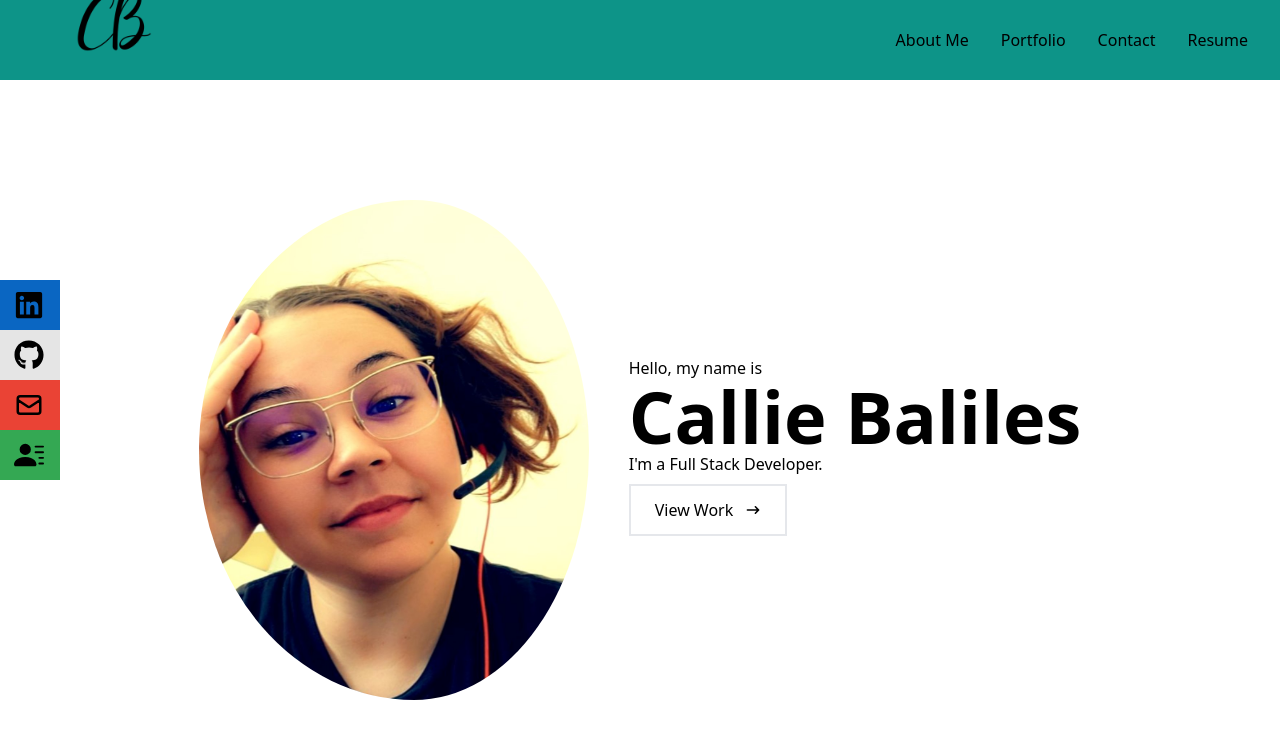
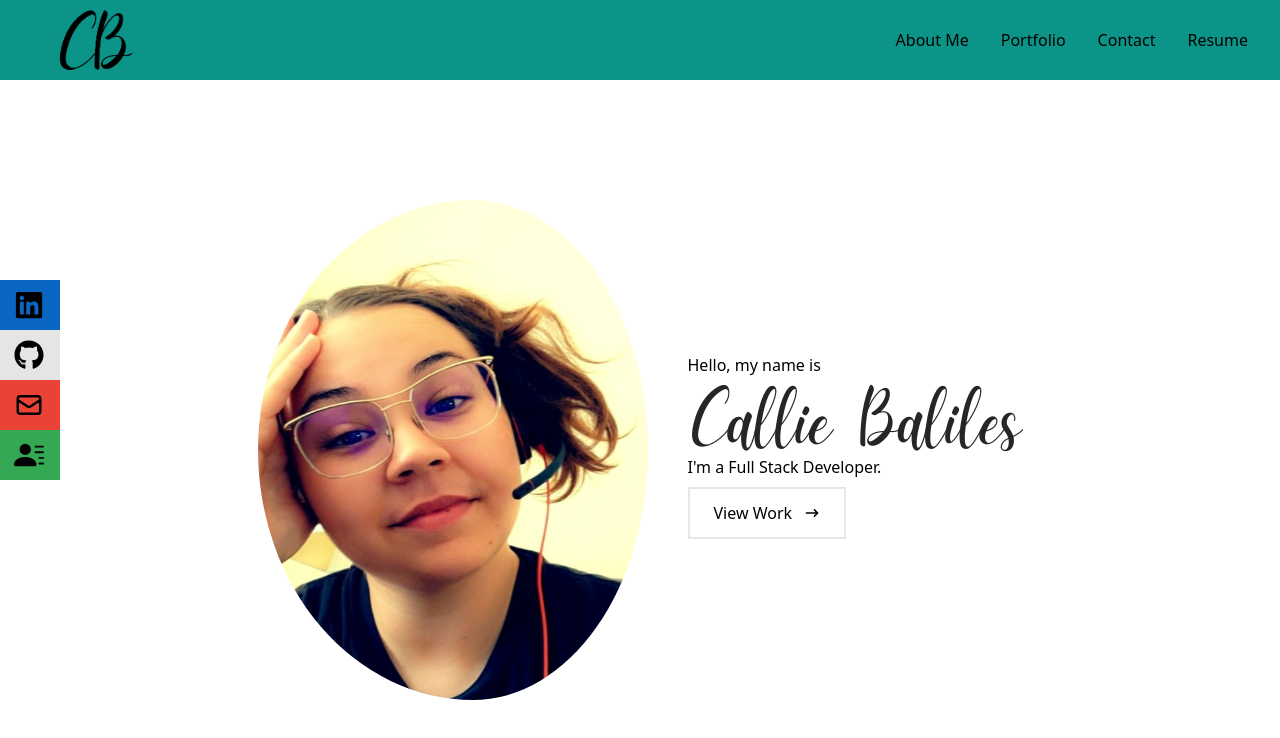
Before and after one commit to CalCar0707/W20C-reactportfolio, a React (Create React App) app: page / in a window 1280 px wide. Shown: the top 738 px of the page. Built offline with nearby package versions, Linux system fonts and the light colour scheme.

Commit message:
added custom logo and sig to home

```diff
--- a/src/components/Home.js
+++ b/src/components/Home.js
@@ -1,6 +1,6 @@
 import React from 'react';
 import {HiArrowNarrowRight} from 'react-icons/hi';
-import Logo from '../img/CB-sig-1.png';
+import Logo from '../img/CB-sig-2.1.png';
 import Form from "./Form";
 
 //import pics and screenshots
@@ -21,7 +21,8 @@ export default function Home(){
                 <img src={profilePic} className='profilepic pr-10 ' alt='developer pic' />
                 <div className='flex flex-col justify-center '>
                 <p>Hello, my name is</p>
-                <h1 className='text-4xl sm:text-7xl font-bold'>Callie Baliles</h1>
+                <img src={Logo} className=''/>
+                {/* <h1 className='text-4xl sm:text-7xl font-bold'>Callie Baliles</h1> */}
                 <h2>I'm a Full Stack Developer.</h2>
                 {/* <p>small about me section</p> */}
                 <div>
--- a/src/components/Navigation.js
+++ b/src/components/Navigation.js
@@ -2,7 +2,7 @@ import React, {useState} from 'react';
 import { FaBars, FaTimes, FaGithub, FaLinkedin, FaFacebook } from 'react-icons/fa';
 import {HiOutlineMail} from 'react-icons/hi';
 import {BsFillPersonLinesFill} from 'react-icons/bs';
-import Logo from '../img/CB-logo-4.png';
+import Logo from '../img/CB-logo-4.1.png';
 
 export default function Navigation() {
     const [nav, setNav] = useState(false)
@@ -10,7 +10,7 @@ export default function Navigation() {
 
     return (
         <div className='fixed w-full h-[80px] flex justify-between items-center px-4 bg-teal-600'>
-                <img src={Logo} alt='Logo Image' style={{width: '200px'}} />
+                <img src={Logo} alt='Logo Image' style={{width: '120px'}} className='pl-[40px]'/>
            {/* menu */}
            <div>
                 <ul className='hidden md:flex'>
```
Also changed, not shown: src/img/CB-logo-4.1.png (added), src/img/CB-sig-2.1.png (added).
